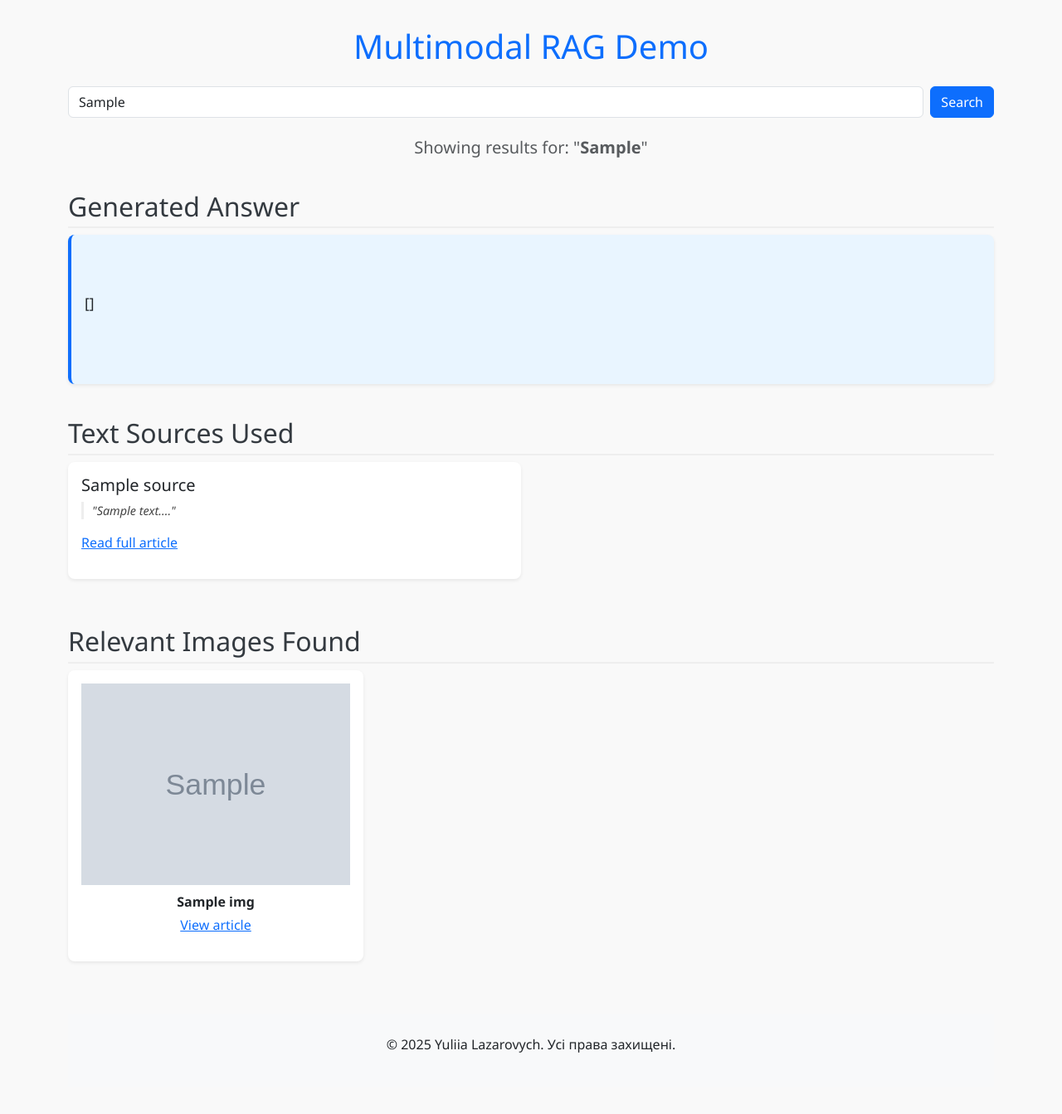
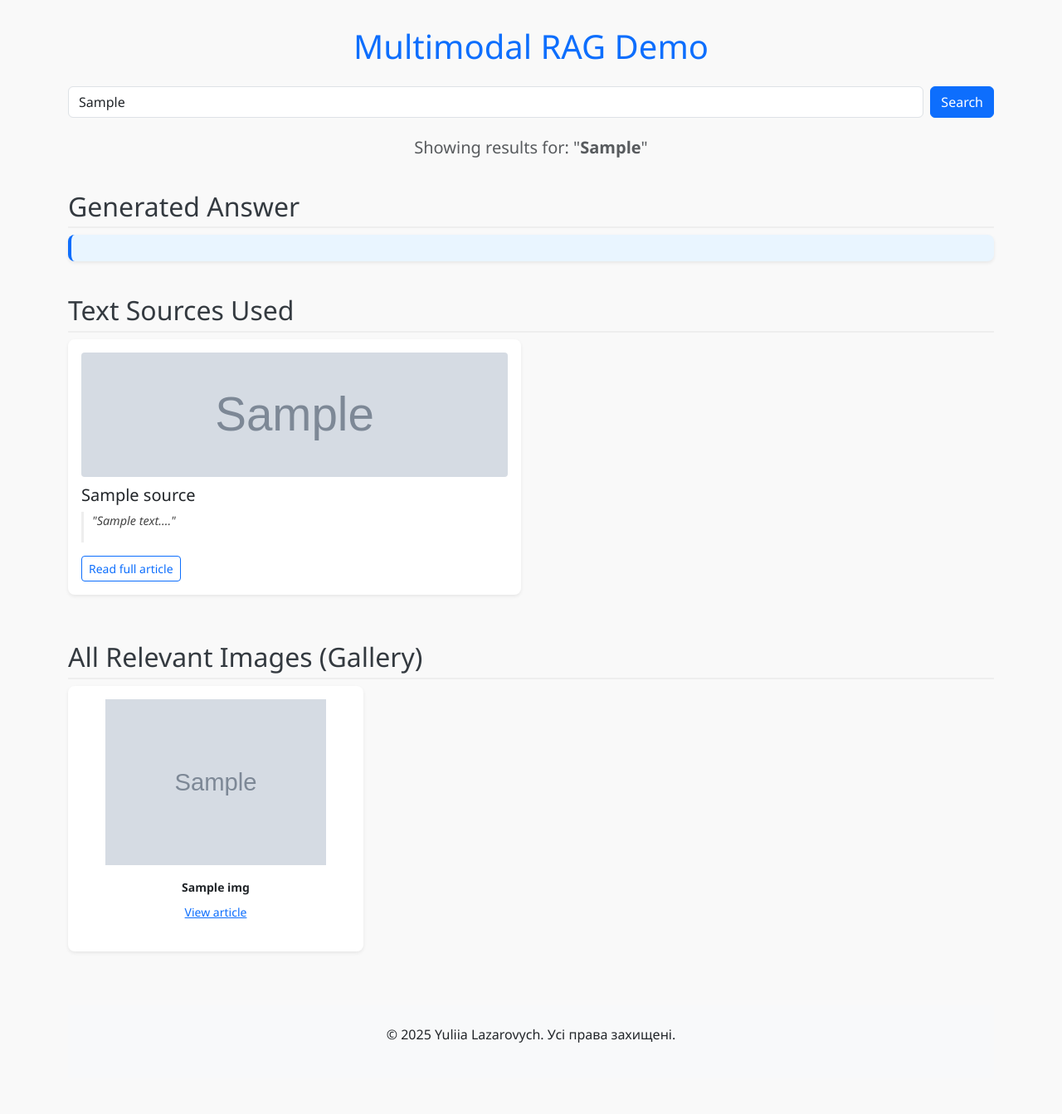
Before and after one commit to jullazarovych/the_batch_rag_system2, a Flask app: template app/templates/base.html in a window 1280 px wide. Shown: the whole page at 83% size. After the commit the page ends 1257 px from the top, so only its background shows below. Run offline with Flask 3, Linux system fonts and the light colour scheme; the template is opened without the code that fills it: most values are stand-ins (such as "Sample title", 1, 10 or a date in 2020); grey boxes marked "Sample" are stand-in pictures.

Commit message:
added displaying images of articles found by text search

```diff
--- a/app/templates/base.html
+++ b/app/templates/base.html
@@ -5,6 +5,7 @@
     <meta name="viewport" content="width=device-width, initial-scale=1.0">
     <title>Multimodal RAG Demo — FlaskApp</title>
     <link href="https://cdn.jsdelivr.net/npm/bootstrap@5.3.3/dist/css/bootstrap.min.css" rel="stylesheet">
+    <script src="https://cdn.jsdelivr.net/npm/marked/marked.min.js"></script>
 
     <style>
         body.main {
@@ -29,12 +30,22 @@
             border-radius: 0.5rem;
             box-shadow: 0 0.125rem 0.25rem rgba(0, 0, 0, 0.075);
             height: 100%;
+            position: relative;
+            display: flex;
+            flex-direction: column;
+        }
+
+        .chunk-img {
+            width: 100%;
+            height: 150px;
+            object-fit: cover;
+            border-radius: 4px;
+            margin-bottom: 10px;
         }
         .generated-answer {
             background-color: #e9f5ff;
             border-left: 4px solid #0d6efd;
             font-size: 1.1rem;
-            white-space: pre-wrap;
         }
         .text-snippet {
             font-size: 0.9rem;
@@ -42,7 +53,23 @@
             font-style: italic;
             border-left: 3px solid #eee;
             padding-left: 10px;
+            flex-grow: 1;
         }
+
+        .img-badge {
+            position: absolute;
+            top: 10px;
+            right: 10px;
+            padding: 4px 8px;
+            border-radius: 4px;
+            font-size: 0.75rem;
+            font-weight: bold;
+            color: white;
+            z-index: 10;
+        }
+        .badge-context { background-color: #198754; }
+        .badge-clip { background-color: #6610f2; }
+
         footer {
             background-color: #f8f9fa;
             margin-top: 3rem;
@@ -65,7 +92,13 @@
         {% if answer %}
             <h2>Generated Answer</h2>
             <div class="result-card generated-answer">
-                <p>{{ answer }}</p>
+                <div id="answer-content"></div>
+                <script>
+                    const rawAnswer = {{ answer | tojson | safe }};
+                    if (rawAnswer) {
+                        document.getElementById('answer-content').innerHTML = marked.parse(rawAnswer);
+                    }
+                </script>
             </div>
         {% endif %}
 
@@ -75,9 +108,17 @@
                 {% for source in text_sources %}
                     <div class="col-md-6 mb-3">
                         <div class="result-card">
+
+                            {% if source.image_url %}
+                                <img src="{{ source.image_url }}" class="chunk-img" alt="Article Image">
+                            {% endif %}
+
                             <h5>{{ source.news_title }}</h5>
                             <p class="text-snippet">"{{ source.content[:200] }}..."</p>
-                            <a href="{{ source.issue_url }}" target="_blank">Read full article</a>
+
+                            <div class="mt-auto">
+                                <a href="{{ source.issue_url }}" target="_blank" class="btn btn-sm btn-outline-primary">Read full article</a>
+                            </div>
                         </div>
                     </div>
                 {% endfor %}
@@ -85,14 +126,22 @@
         {% endif %}
 
         {% if image_results %}
-            <h2>Relevant Images Found</h2>
+            <h2>All Relevant Images (Gallery)</h2>
             <div class="row">
                 {% for img in image_results %}
                     <div class="col-md-4 mb-3">
                         <div class="result-card text-center">
-                            <img src="{{ img.image_url }}" class="img-fluid mb-2" alt="Image preview">
-                            <p class="mb-1"><strong>{{ img.news_title }}</strong></p>
-                            <a href="{{ img.issue_url }}" target="_blank">View article</a>
+
+                            {% if img.type == 'Context' %}
+                                <span class="img-badge badge-context">From Article</span>
+                            {% elif img.type == 'CLIP' %}
+                                <span class="img-badge badge-clip">Visual Match</span>
+                            {% endif %}
+
+                            <img src="{{ img.image_url }}" class="img-fluid mb-2" alt="Image preview" style="height: 200px; object-fit: contain;">
+
+                            <p class="mb-1 mt-2 small"><strong>{{ img.news_title }}</strong></p>
+                            <a href="{{ img.issue_url }}" target="_blank" class="btn btn-sm btn-link">View article</a>
                         </div>
                     </div>
                 {% endfor %}
@@ -105,7 +154,6 @@
             </div>
         {% endif %}
 
-
         <footer class="text-center py-4 mt-5">
             <p>&copy; 2025 Yuliia Lazarovych. Усі права захищені.</p>
         </footer>
--- a/app/view.py
+++ b/app/view.py
@@ -1,5 +1,5 @@
 from flask import Blueprint, render_template, request
-from services import orchestrator, retrieval_service
+from services import orchestrator
 
 main_bp = Blueprint('main', __name__)
 
@@ -14,9 +14,7 @@
         user_query = request.form.get('query')
 
         if user_query:
-            answer, text_sources = orchestrator.get_rag_response(user_query)
-
-            image_results = retrieval_service.search_images_by_text(user_query, limit=3)
+            answer, text_sources, image_results = orchestrator.get_rag_response(user_query)
 
     return render_template(
         "base.html",
```
Also changed, not shown: services/orchestrator.py (+33 -5 lines), services/retrieval_service.py (+7 -1 lines), 1 other file.
